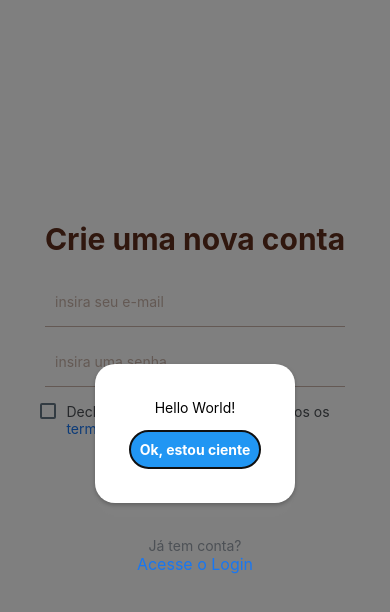
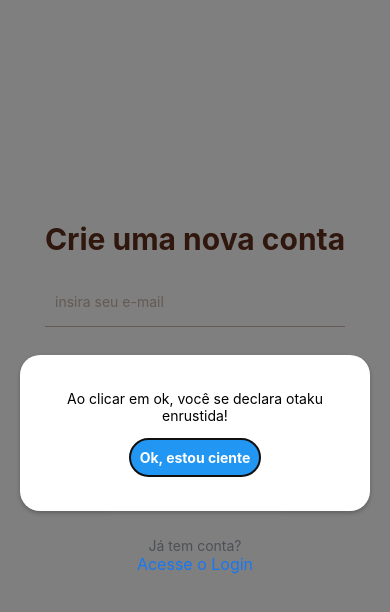
Before and after one commit to robbbsss/PJ-Kaza-Bolos, a React Native app: screen /NewUser in a window 390 px wide. Both pictures are taken after a click on the element "termos de uso e privacidade.". Shown: the top 612 px of the page. Built offline with nearby package versions, Linux system fonts and the light colour scheme.

Commit message:
Altera texto do modal

```diff
--- a/pages/NewUser/Modal/index.js
+++ b/pages/NewUser/Modal/index.js
@@ -15,7 +15,9 @@ const termsModal = ({modalVisible, setModalVisible}) => (
         }}>
         <View style={style.centeredView}>
           <View style={style.modalView}>
-            <Text style={style.modalText}>Hello World!</Text>
+            <Text style={style.modalText}>
+              Ao clicar em ok, você se declara otaku enrustida!
+            </Text>
             <Pressable
               style={[style.button, style.buttonClose]}
               onPress={() => setModalVisible(!modalVisible)}>
```
